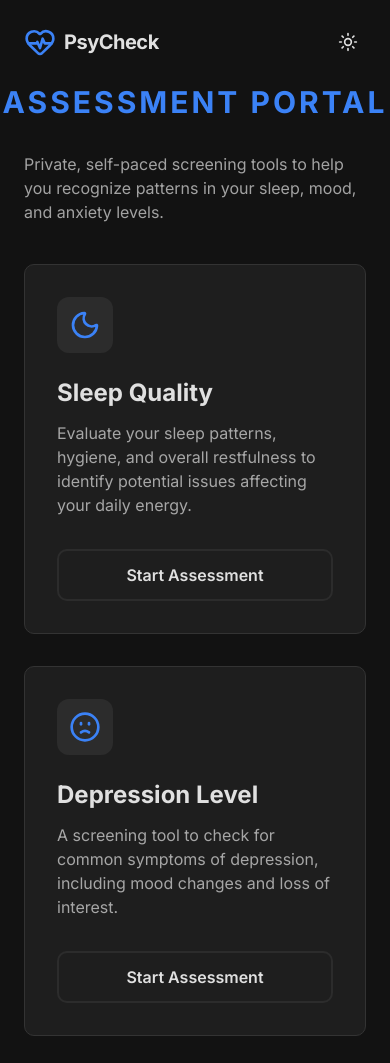
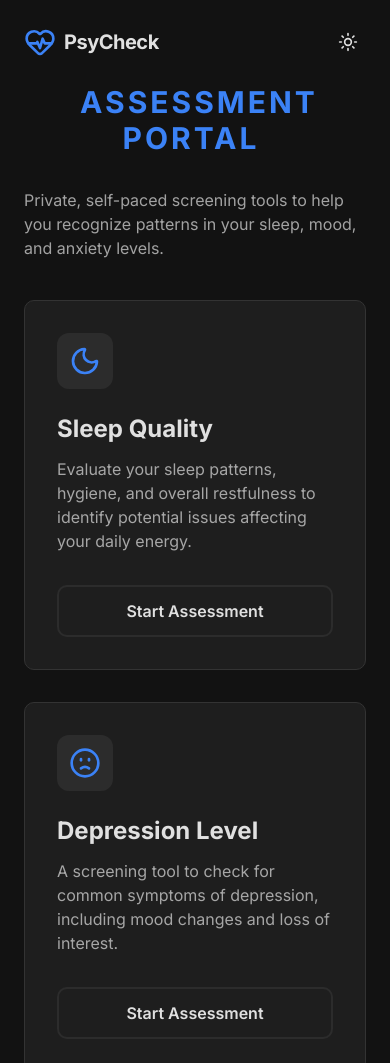
Before and after one commit to Sarin-jacob/PsyCheck, a plain HTML site: page index.html in a window 390 px wide. Shown: the top 1063 px of the page. Drawn offline with nearby package versions, Linux system fonts and the light colour scheme.

Commit message:
heading a bit big

```diff
--- a/index.html
+++ b/index.html
@@ -114,7 +114,7 @@
         </button>
     </nav>
        <div class="text-center -mb-8">
-            <span class="text-skin-accent font-bold tracking-widest uppercase text-3xl md:text-xl">
+            <span class="text-skin-accent font-bold tracking-widest uppercase text-3xl md:text-xl sd:text-lg mx-2 text-center">
                 Assessment Portal
             </span>
         </div>
```
